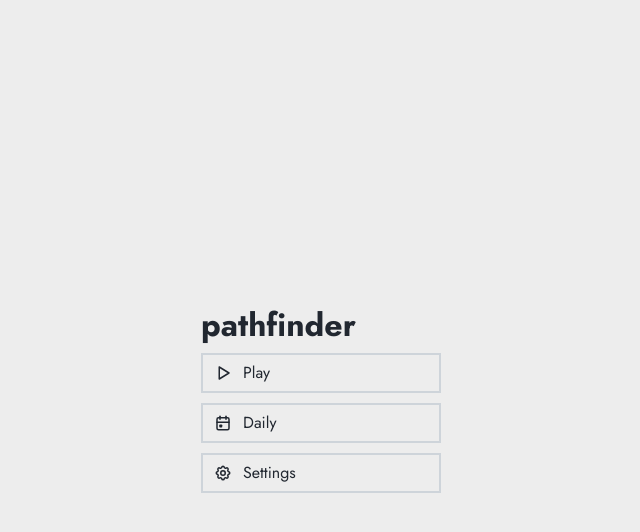
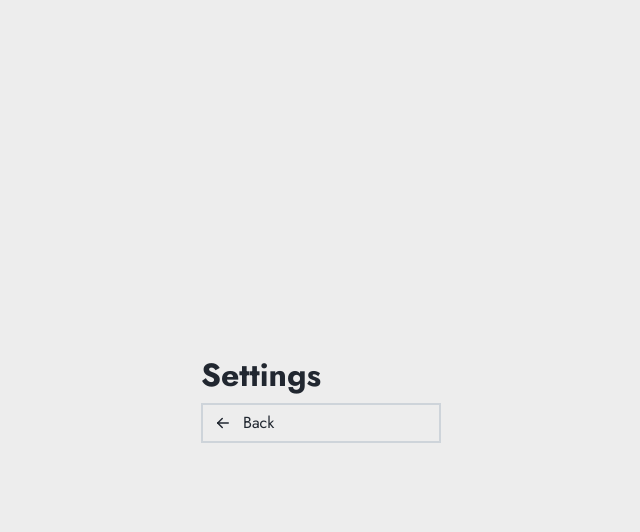
Before and after one commit to seiboldto/pathsolver, a React (Vite) app: page / in a window 1280 px wide. Both pictures are taken after a click on the button "Settings". Shown: the top 532 px of the page, without its empty margins (319-959 px from the left). Built offline with nearby package versions, Linux system fonts and the light colour scheme.

Commit message:
feat: setup settings page

```diff
--- a/src/App.tsx
+++ b/src/App.tsx
@@ -2,6 +2,7 @@ import { Suspense } from "react";
 
 import { useSettingsSideEffects } from "./hooks/use-settings-side-effects";
 import { Home } from "./screens/Home";
+import { Settings } from "./screens/Settings";
 import { useRouterStore } from "./stores/router-store";
 
 export function App() {
@@ -9,5 +10,10 @@ export function App() {
 
   const route = useRouterStore.use.route();
 
-  return <Suspense>{route.location === "home" && <Home />}</Suspense>;
+  return (
+    <Suspense>
+      {route.location === "home" && <Home />}
+      {route.location === "settings" && <Settings />}
+    </Suspense>
+  );
 }
--- a/src/screens/Home.tsx
+++ b/src/screens/Home.tsx
@@ -6,16 +6,22 @@ import {
 import { useTranslation } from "react-i18next";
 
 import { Button, Screen } from "~src/components";
+import { useRouterStore } from "~src/stores/router-store";
 
 export function Home() {
   const { t } = useTranslation();
+
+  const { navigate } = useRouterStore.use.actions();
+  const navigateToSettings = () => navigate({ location: "settings" });
 
   return (
     <Screen>
       <h1>{t("menu.title")}</h1>
       <Button icon={IconPlayerPlay}>{t("menu.play")}</Button>
       <Button icon={IconCalendarEvent}>{t("menu.daily")}</Button>
-      <Button icon={IconSettings}>{t("menu.settings")}</Button>
+      <Button icon={IconSettings} onClick={navigateToSettings}>
+        {t("menu.settings")}
+      </Button>
     </Screen>
   );
 }
--- /dev/null
+++ b/src/screens/Settings.tsx
@@ -0,0 +1,21 @@
+import { IconArrowLeft } from "@tabler/icons-react";
+import { useTranslation } from "react-i18next";
+
+import { Button, Screen } from "~src/components";
+import { useRouterStore } from "~src/stores/router-store";
+
+export function Settings() {
+  const { t } = useTranslation();
+
+  const { navigate } = useRouterStore.use.actions();
+  const navigateToHome = () => navigate({ location: "home" });
+
+  return (
+    <Screen>
+      <h1>{t("menu.settings")}</h1>
+      <Button icon={IconArrowLeft} onClick={navigateToHome}>
+        {t("menu.back")}
+      </Button>
+    </Screen>
+  );
+}
```
